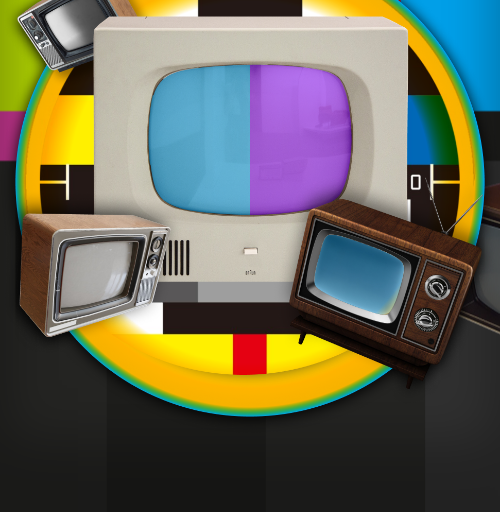
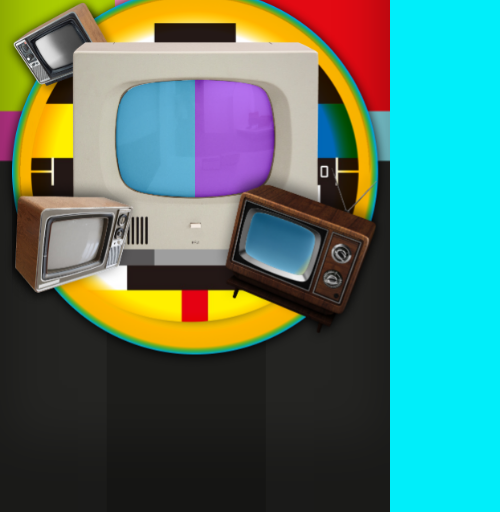
Before and after one commit to lxg073000/technicolor, a plain HTML site: page index.html in a window 390 px wide. Shown: the part 286-798 px from the top of the page, 500 px wide, since content can reach past the window. Drawn offline with Linux system fonts and the light colour scheme.

Commit message:
update mobile settings

```diff
--- a/main.css
+++ b/main.css
@@ -322,6 +322,7 @@
   --TV-top: 0;
   --Score-left: -100vw;
   --Score-top: -100vh;
+  --Score-font-size: 0;
   --ScoreBG-width: 0;
   --ScoreBG-height: 0;
   --TV-size: 100%;
@@ -358,7 +359,6 @@ target {
 
 body {
   display: grid;
-  min-width: 500px;
   height: 100vh;
   overflow: hidden;
   -ms-flex-line-pack: center;
@@ -480,7 +480,7 @@ div#root {
   grid-template-rows: 1fr; }
 
 img#background {
-  width: clamp(500px, 80vh, 100%);
+  width: clamp(200px, 80vh, 100%);
   grid-row: 1;
   grid-column: 1/-1;
   margin: auto;
@@ -509,7 +509,8 @@ section.game {
   color: hsl(60deg 100% 50%);
   color: var(--RC);
   text-shadow: 3px 3px black, 6px 4px black, 0px 1px 12px black;
-  font-size: 2em;
+  font-size: 0;
+  font-size: var(--Score-font-size);
   font-weight: 900;
   left: -100vw;
   left: var(--Score-left);
```
Also changed, not shown: main.bundle.js (+4 -4 lines).
